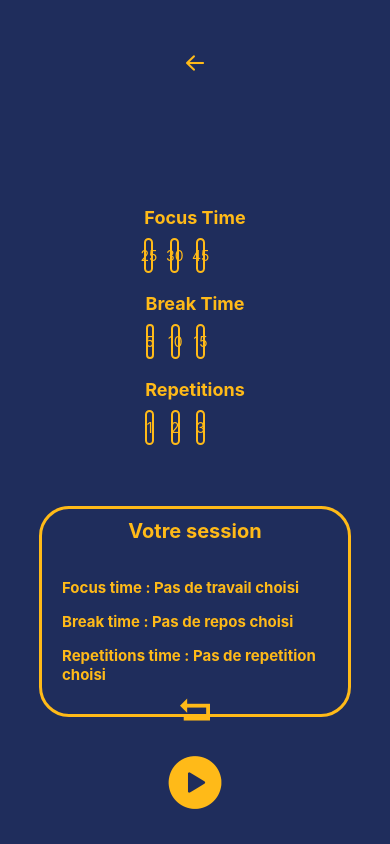
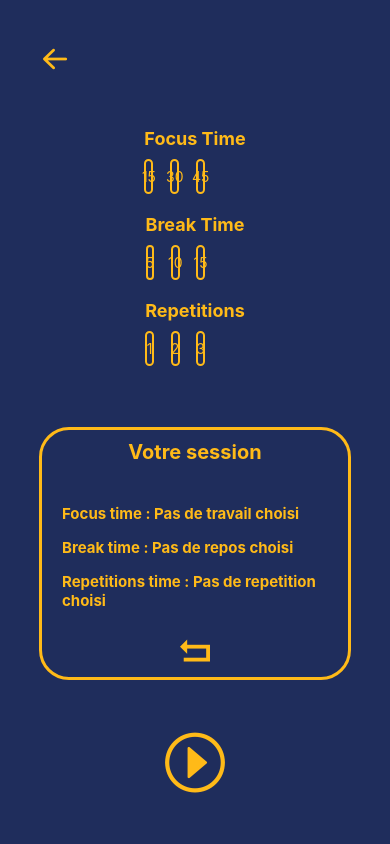
Before and after one commit to BenjaminPmt/Pomodoro, a React Native app: screen /ChoiceTime in a window 390 px wide. Built offline with nearby package versions, Linux system fonts and the light colour scheme.

Commit message:
add reset session with color

```diff
--- a/components/Choice.js
+++ b/components/Choice.js
@@ -1,6 +1,6 @@
 import { View, Text, StyleSheet, Pressable, TouchableHighlight } from 'react-native'
 import { useState } from 'react';
-export default function Choice({nb1, nb2, nb3, titleChoice, choice1, choice2, choice3}) {
+export default function Choice({nb1, nb2, nb3, titleChoice, choice1, choice2, choice3, style1, style2, style3}) {
   const [pressed, setPressed] = useState(null);
 
 
@@ -9,13 +9,18 @@ export default function Choice({nb1, nb2, nb3, titleChoice, choice1, choice2, ch
     <View>
         <Text style={styles.titleChoice}>{titleChoice}</Text>
       <View style={styles.choiceContainer}>
-          <Pressable style={[styles.containerTime, pressed === 'choice1' && { backgroundColor: 'white' }]} onPress={() => {setPressed('choice1'); choice1();}} >
+          {/* <Pressable style={[styles.containerTime, pressed === 'choice1' && { backgroundColor: 'white' }]} onPress={() => {setPressed('choice1'); choice1();}} > */}
+          <Pressable style={[styles.containerTime, style1]} onPress={choice1} >
+
             <Text style={styles.text}>{nb1}</Text>
           </Pressable>
-          <Pressable style={[styles.containerTime, pressed === 'choice2' && { backgroundColor: 'white' }]} onPress={() => {setPressed('choice2'); choice2();}} >
+          {/* <Pressable style={[styles.containerTime, pressed === 'choice2' && { backgroundColor: 'white' }]} onPress={() => {setPressed('choice2'); choice2();}} > */}
+          <Pressable style={[styles.containerTime, style2]} onPress={choice2}>
+
             <Text style={styles.text}>{nb2}</Text>
           </Pressable>
-          <Pressable style={[styles.containerTime, pressed === 'choice3' && { backgroundColor: 'white' }]} onPress={() => {setPressed('choice3'); choice3();}}>
+          <Pressable style={[styles.containerTime, style3]} onPress={choice3}>
+          {/* <Pressable style={[styles.containerTime, pressed === 'choice3' && { backgroundColor: 'white' }]} onPress={() => {setPressed('choice3'); choice3();}}> */}
             <Text style={styles.text} >{nb3}</Text>
           </Pressable>
       </View>
--- a/screen/ChoiceTime.js
+++ b/screen/ChoiceTime.js
@@ -12,6 +12,9 @@ export default function ChoiceTime({navigation}) {
   const [numberOfSessions, setNumberOfSessions] = useState(null)
   const [modal, setModal] = useState(false)
   const [modalNoTask, setModalNoTask] = useState(false)
+  const [selectedWorkTime, setSelectedWorkTime] = useState(null);
+  const [selectedBreakTime, setSelectedBreakTime] = useState(null);
+  const [selectedSessions, setSelectedSessions] = useState(null);
 
   const goToPomodoro = () => {
     if(workTime === null || breakTime === null || numberOfSessions === null){
@@ -31,6 +34,10 @@ export default function ChoiceTime({navigation}) {
     setWorkTime(null)
     setBreakTime(null)
     setNumberOfSessions(null)
+    setSelectedBreakTime(null)
+    setSelectedSessions(null)
+    setSelectedWorkTime(null)
+
   }
   const backModal = () => {
     setModal(false);
@@ -46,22 +53,35 @@ export default function ChoiceTime({navigation}) {
         textBtn="Retour"
         onPressBtn={backModal}
         />
-      <AntDesign name="arrowleft" size={24} color="#FFBA18" onPress={() =>navigation.navigate('Home')} style={{padding : 50}} />
+      <View style={styles.returnContainer}>
+            <Pressable onPress={() => navigation.navigate("Home")}>
+                <AntDesign name="arrowleft" size={32} color="#FFBA18" />
+            </Pressable>
+        </View>
         <View style={styles.choiceContainer}>
-          <Choice titleChoice={'Focus Time'} nb1={25} nb2={30} nb3={45}
-                choice1={() =>(setWorkTime(25 * 60 * 1000))}
-                choice2={() =>(setWorkTime(30 * 60 * 1000))}
-                choice3={() =>(setWorkTime(45 * 60 * 1000))}
+          <Choice titleChoice={'Focus Time'} nb1={15} nb2={30} nb3={45}
+                choice1={() => { setWorkTime(15 * 60 * 1000); setSelectedWorkTime(15); }}
+                choice2={() => { setWorkTime(30 * 60 * 1000); setSelectedWorkTime(30); }}
+                choice3={() => { setWorkTime(45 * 60 * 1000); setSelectedWorkTime(45); }}
+                style1={{ backgroundColor: selectedWorkTime === 15 ? 'white' : 'transparent' }}
+        style2={{ backgroundColor: selectedWorkTime === 30 ? 'white' : 'transparent' }}
+        style3={{ backgroundColor: selectedWorkTime === 45 ? 'white' : 'transparent' }}
           />
           <Choice titleChoice={'Break Time'} nb1={5} nb2={10} nb3={15}
-          choice1={() => setBreakTime(5 * 60 * 1000)}
-          choice2={() => setBreakTime(10 * 60 * 1000)}
-          choice3={() => setBreakTime(15 * 60 * 1000)}
+          choice1={() => {setBreakTime(5 * 60 * 1000); setSelectedBreakTime(5);}}
+          choice2={() => {setBreakTime(10 * 60 * 1000); setSelectedBreakTime(10)}}
+          choice3={() => {setBreakTime(15 * 60 * 1000); setSelectedBreakTime(15)}}
+          style1={{ backgroundColor: selectedBreakTime === 5 ? 'white' : 'transparent' }}
+        style2={{ backgroundColor: selectedBreakTime === 10 ? 'white' : 'transparent' }}
+        style3={{ backgroundColor: selectedBreakTime === 15 ? 'white' : 'transparent' }}
           />
           <Choice titleChoice={'Repetitions'} nb1={1} nb2={2} nb3={3}
-          choice1={() => setNumberOfSessions(1)}
-          choice2={() => setNumberOfSessions(2)}
-          choice3={() => setNumberOfSessions(3)}
+          choice1={() => {setNumberOfSessions(1);setSelectedSessions(1);}}
+          choice2={() => {setNumberOfSessions(2);setSelectedSessions(2);}}
+          choice3={() => {setNumberOfSessions(3);setSelectedSessions(3);}}
+          style1={{ backgroundColor: selectedSessions === 1 ? 'white' : 'transparent' }}
+        style2={{ backgroundColor: selectedSessions === 2 ? 'white' : 'transparent' }}
+        style3={{ backgroundColor: selectedSessions === 3 ? 'white' : 'transparent' }}
           />
         </View>
         <View style={styles.viewSessionContainer}>
@@ -71,13 +91,13 @@ export default function ChoiceTime({navigation}) {
               <Text style={styles.textViewSession}>Break time : {breakTime ? `${breakTime / (60 * 1000)} minutes` : "Pas de repos choisi"} </Text>
               <Text style={styles.textViewSession}>Repetitions time : {numberOfSessions ? `${numberOfSessions } repetition(s)` : "Pas de repetition choisi"} </Text>
             </View>
-            <Pressable onPress={resetSession}>
-              <Fontisto name="arrow-return-left" size={30} color="#FFBA18" style={{textAlign : 'center', top : '100%'}}  />
+            <Pressable onPress={resetSession} >
+              <Fontisto name="arrow-return-left" size={30} color="#FFBA18" style={{textAlign:'center', marginTop: 50 }}/>
             </Pressable>
       </View>
       <View style={styles.startSessionContainer}>
             <Pressable onPress={goToPomodoro}>
-              <Text style={{color :'#FFBA18', fontSize : 18}}><Ionicons name="play-circle" size={65} color="#FFBA18" /></Text>
+              <Text style={{color :'#FFBA18', fontSize : 18}}><AntDesign name="playcircleo" size={60} color="#FFBA18" /></Text>
             </Pressable>
         </View>
     </View>
@@ -89,6 +109,7 @@ const styles = StyleSheet.create({
         flex : 1,
         backgroundColor : '#1F2D5C',
         alignItems : 'center',
+        justifyContent : 'center'
     },
     choiceContainer :{
         backgroundColor : '#1F2D5C',
@@ -97,11 +118,11 @@ const styles = StyleSheet.create({
         justifyContent : 'center'
     },
     viewSessionContainer:{
-      height : '25%',
+      height : '30%',
       width : '80%',
       borderRadius : 30,
       borderColor : "#FFBA18",
-      borderWidth : 3
+      borderWidth : 3,
     },
     textSession : {
       fontSize : 20,
@@ -122,6 +143,14 @@ const styles = StyleSheet.create({
         marginTop : 15,
     },
     startSessionContainer : {
-      marginTop : 30,
-    }
+      marginTop : 50,
+    },
+    returnContainer :{
+      position : 'absolute',
+      left : "10%",
+      top : '5%'
+  },
+  selected: {
+    backgroundColor: 'white', // Fond blanc pour le choix sélectionné
+  },
   });
```
